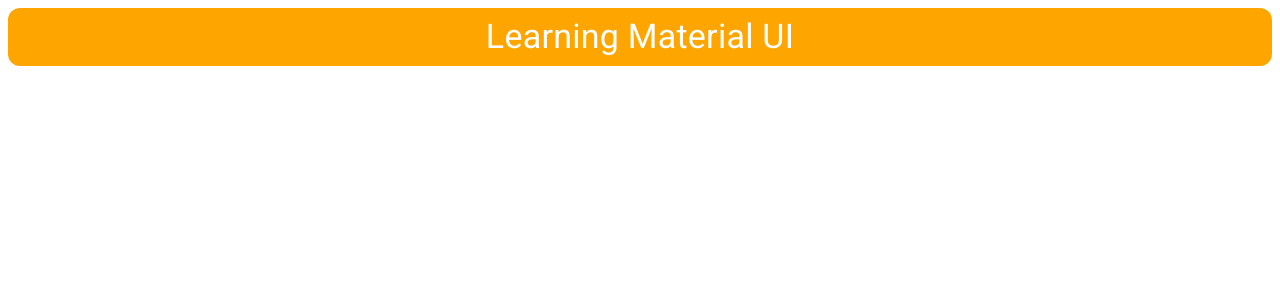
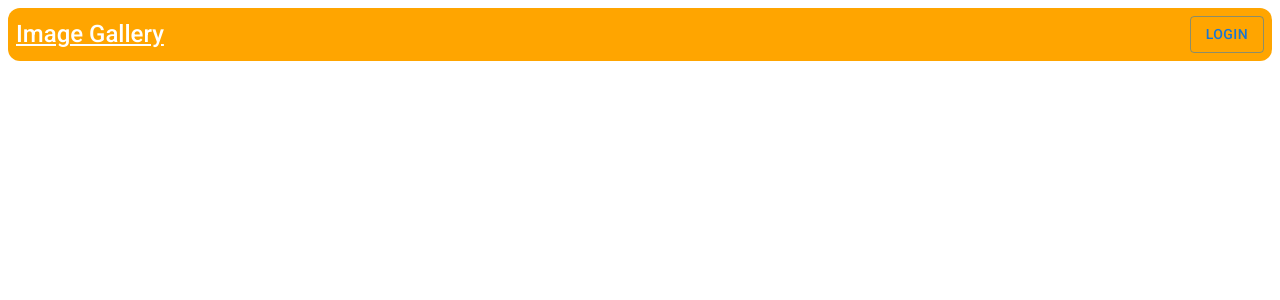
Before and after one commit to Najeeb93/React-Assignmt-3, a React (Vite) app: page / in a window 1280 px wide. Shown: the top 300 px of the page. Built offline with nearby package versions, Linux system fonts and the light colour scheme.

Commit message:
add to commit upload

```diff
--- a/src/App.jsx
+++ b/src/App.jsx
@@ -2,16 +2,19 @@ import { useState } from 'react'
 import reactLogo from './assets/react.svg'
 import viteLogo from '/vite.svg'
 import UseEffect from './assets/UseEffect'
-import { Box, Typography} from '@mui/material'
+import { Box, Typography, Button} from '@mui/material'
 
 function App() {
 
 
   return (
     <div className='container mx-auto'>
-      <Box display={'flex'} flexDirection={'column'} justifyContent={'center'} alignItems={'center'}
+      <Box display={'flex'} flexDirection={'row'} justifyContent={'space-between'} alignItems={'center'}
        bgcolor={'orange'} padding={1} color={'white'} marginTop={1} marginBottom={1} borderRadius={3}>
-<Typography variant='h4'>Learning Material UI</Typography></Box>
+<Typography variant='h5'fontWeight={'medium'} sx={{textDecoration:'underline'}}>Image Gallery</Typography>
+<Button variant='outlined'
+
+>Login </Button></Box>
     </div>
 
   )
```
